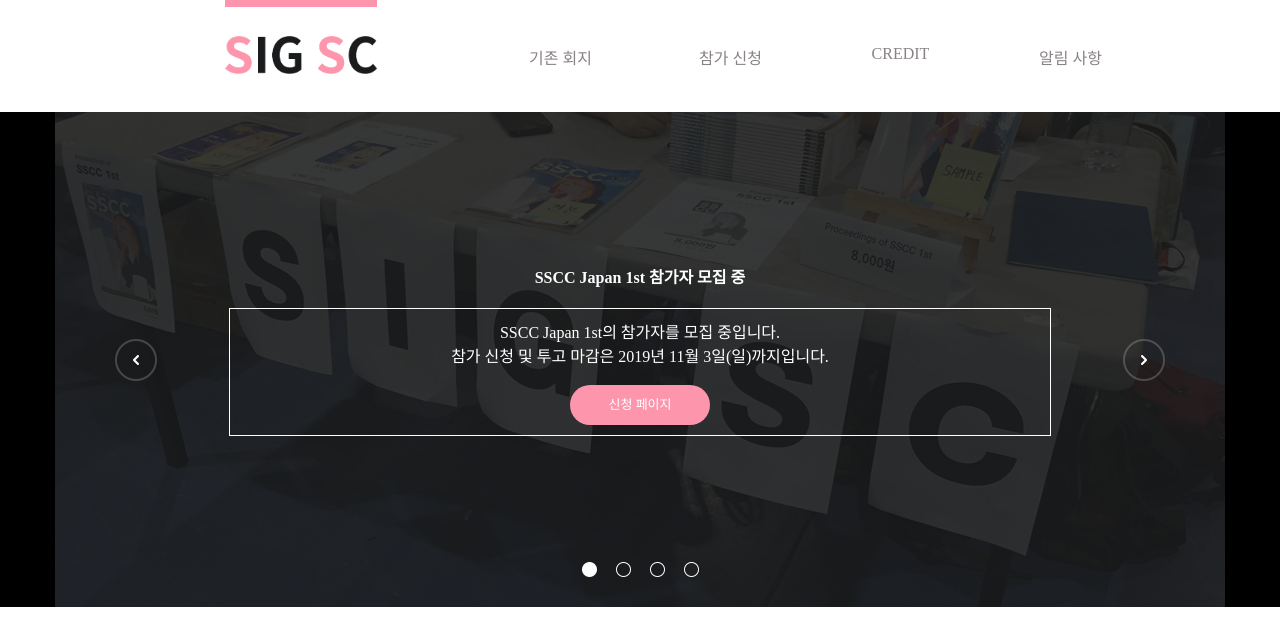
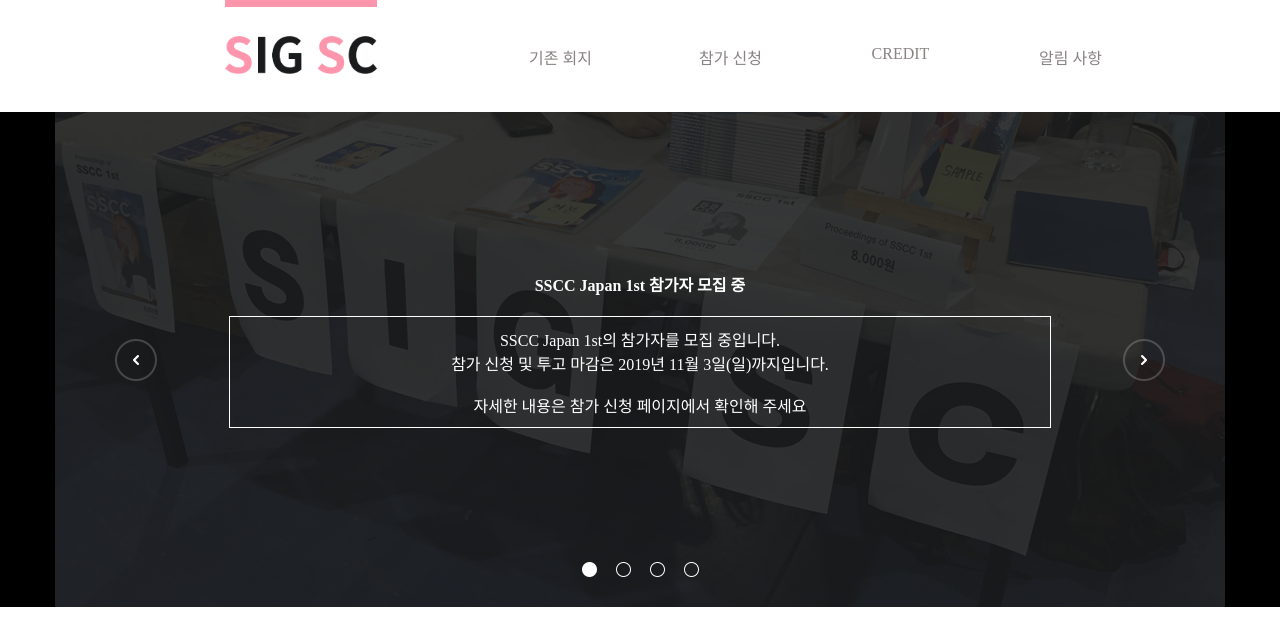
Before and after one commit to SIGSubCulture/SIGSubCulture.github.io, a plain HTML site: page index.html in a window 1280 px wide. Shown: the top 640 px of the page. Drawn offline with Linux system fonts and the light colour scheme; a web font is replaced by a local one.

Commit message:
remove button

```diff
--- a/index.html
+++ b/index.html
@@ -81,9 +81,7 @@
                                 <div class="wborder">
                                     SSCC Japan 1st의 참가자를 모집 중입니다. <br>
                                     참가 신청 및 투고 마감은 2019년 11월 3일(일)까지입니다. <br> <br>
-                                    <a href="./participate.html" class="sbutton pinkbg white" id="publishbutton">
-                                    신청 페이지
-                                    </a>
+                                    자세한 내용은 참가 신청 페이지에서 확인해 주세요
                                 </div>
                             </div>
                         </div>
```
